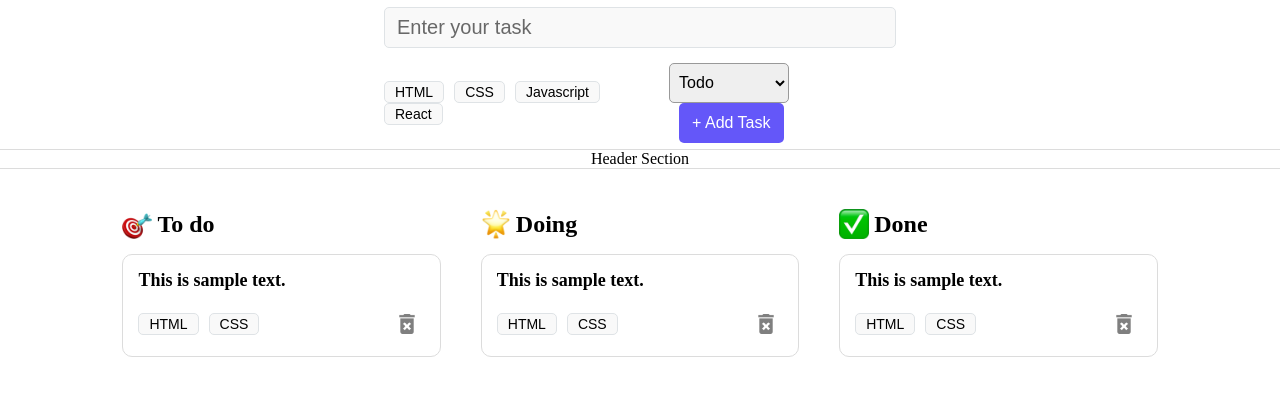
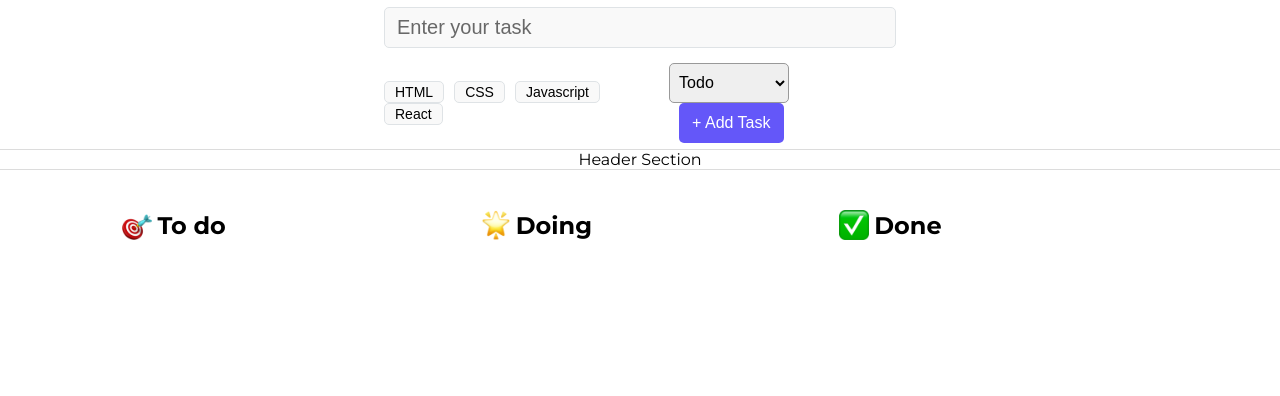
Before and after one commit to akapeepa/tasktrek, a React (Vite) app: page / in a window 1280 px wide. Shown: the top 396 px of the page. Built offline with nearby package versions, Linux system fonts and the light colour scheme.

Commit message:
Added fonts and local storage feature

```diff
--- a/src/App.jsx
+++ b/src/App.jsx
@@ -1,4 +1,4 @@
-import React from 'react'
+import React,{useState, useEffect} from 'react'
 
 import "./App.css"
 import TaskForm from './components/TaskForm'
@@ -7,15 +7,28 @@ import todoIcon from './assets/direct-hit.png'
 import doingIcon from './assets/glowing-star.png'
 import doneIcon from './assets/check-mark-button.png'
 
+const oldTasks = localStorage.getItem("task")
+console.log(oldTasks);
+
 const App = () => {
+  const [tasks, setTasks] = useState(JSON.parse(oldTasks) || []);
+
+  useEffect(()=>{
+    localStorage.setItem("tasks", JSON.stringify(tasks))
+  },[tasks])
+
+  const handleDelete = (taskIndex) =>{
+    const newTasks = tasks.filter((task,index) => index !== taskIndex)
+    setTasks(newTasks )
+  }
   return (
     <div className='app'>
-      <TaskForm/>
+      <TaskForm setTasks={setTasks}/>
       <header className='app_header'>Header Section</header>
       <main className='app_main'>
-        <TaskColumn title="To do" icon={todoIcon}/>
-        <TaskColumn title="Doing" icon={doingIcon}/>
-        <TaskColumn title="Done" icon={doneIcon}/>
+        <TaskColumn title="To do" icon={todoIcon} tasks={tasks} status="todo" handleDelete={handleDelete}/>
+        <TaskColumn title="Doing" icon={doingIcon} tasks={tasks} status="doing" handleDelete={handleDelete}/>
+        <TaskColumn title="Done" icon={doneIcon} tasks={tasks} status="done" handleDelete={handleDelete}/>
       </main>
     </div>
   )
--- a/src/components/TaskCard.jsx
+++ b/src/components/TaskCard.jsx
@@ -5,18 +5,16 @@ import Tag from './Tag'
 import deleteIcon from '../assets/delete.png'
 
 
-const TaskCard = () => {
+const TaskCard = ({title, tags, handleDelete, index}) => {
   return (
     <article className='task_card'>
         <p className='task_text'>This is sample text.</p>
-
         <div className="task_card_botton_line">
             <div className="task_card_tags">
             <Tag tagName="HTML" />
             <Tag tagName="CSS" />
             </div>
-
-              <div className="task_delete">
+              <div className="task_delete" onClick={()=>handleDelete(index)}>
                 <img src={deleteIcon} className='delete_icon' alt="" />
               </div>
         </div>
--- a/src/components/TaskColumn.jsx
+++ b/src/components/TaskColumn.jsx
@@ -4,13 +4,22 @@ import TaskCard from './TaskCard'
 
 import "./TaskColumn.css"
 
-const TaskColumn = ({title, icon}) => {
+const TaskColumn = ({title, icon, tasks, status, handleDelete}) => {
   return (
     <section className='task_column'>
         <h2 className='task_colum_heading'>
-            <img className='task_column_icon' src={icon} alt="" /> {" "}{title}
+            <img className='task_column_icon' src={icon} alt="" />{title}
         </h2>
-        <TaskCard />
+        {
+         tasks.map(
+          (task,index)=>task.status === status && (
+          <TaskCard key={index}
+          title={task.title}
+          tags={task.tags}
+          handleDelete={handleDelete}
+          index={index}
+          />)
+        )}
     </section>
   )
 }
--- a/src/components/TaskForm.jsx
+++ b/src/components/TaskForm.jsx
@@ -4,7 +4,7 @@ import "./TaskForm.css";
 import Tag from './Tag';
 
 
-const TaskForm = () => {
+const TaskForm = ({setTasks}) => {
     const [taskData, setTaskData] = useState({
         task: "",
         status: "todo",
@@ -28,7 +28,6 @@ const TaskForm = () => {
         }
     }
 
-    console.log(taskData.tags);
 
     const handleChange = (e) => {
         const {name, value} = e.target
@@ -40,7 +39,14 @@ const TaskForm = () => {
 
     const handleSubmit = (e) => {
         e.preventDefault()
-        console.log(taskData);
+        setTasks((prev)=>{
+            return { ...prev, taskData }
+        })
+        setTaskData({
+            task: "",
+            status: "todo",
+            tags: []
+        })
     };
 
   return (
@@ -56,7 +62,7 @@ const TaskForm = () => {
                 <Tag tagName="React" selectTag={selectTag} selected={checkTag("React")} />
                 </div>
                 <div>
-                <select name="status" className="task_status" onChange={handleChange}>
+                <select name="status" value={taskData.status} className="task_status" onChange={handleChange}>
                     <option value="todo">Todo</option>
                     <option value="doing">Doing</option>
                     <option value="done">Done</option>
--- a/src/index.css
+++ b/src/index.css
@@ -1,5 +1,14 @@
+
+@import url('https://fonts.googleapis.com/css2?family=Montserrat:ital,wght@0,100..900;1,100..900&display=swap');
+
+
 * {
   margin: 0;
   padding: 0;
   box-sizing: border-box;
 }
+
+body{
+
+  font-family: "Montserrat", sans-serif;
+}
```
